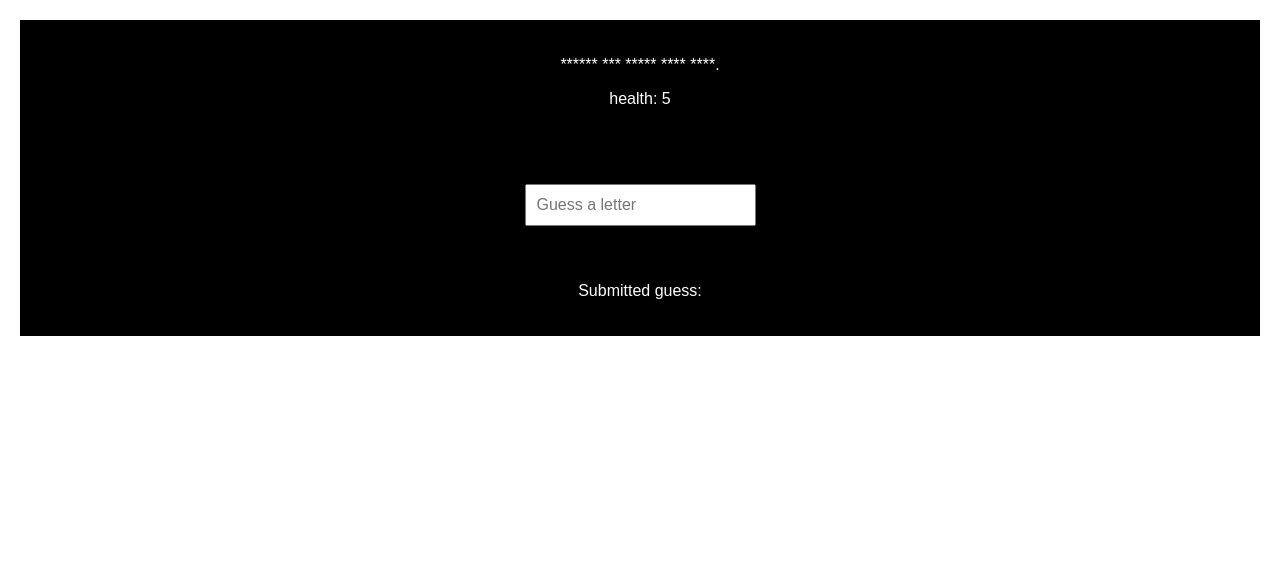
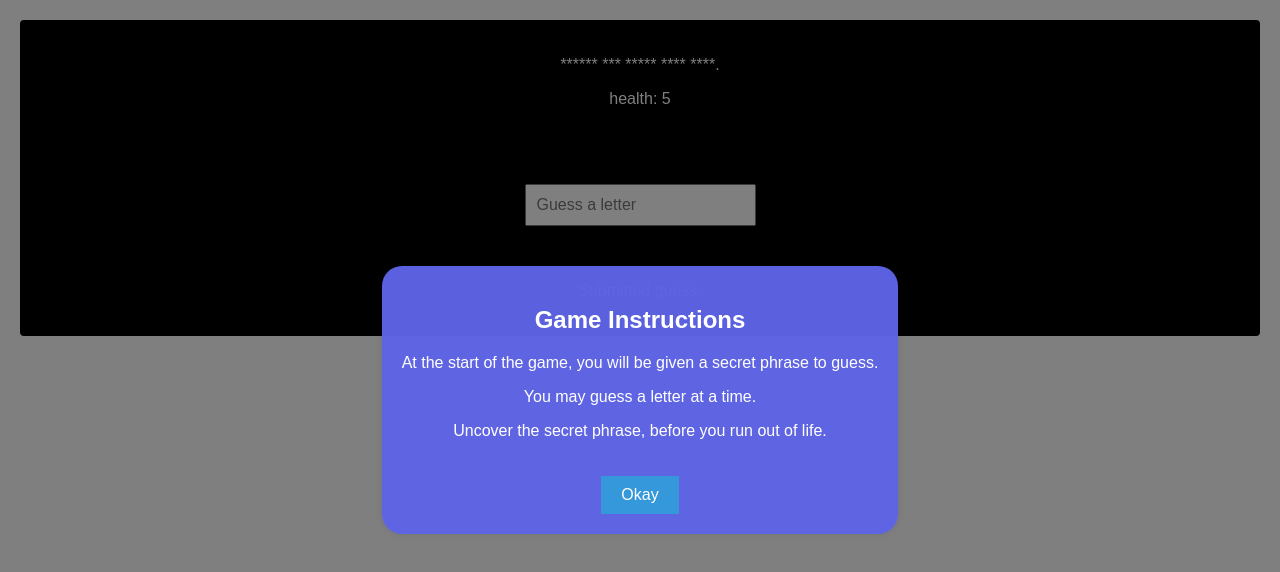
Before and after one commit to erwannd/Project4-part1, a React (Create React App) app: page / in a window 1280 px wide. Both pictures are taken after a click on the button "START". Shown: the top 572 px of the page. Built offline with nearby package versions, Linux system fonts and the light colour scheme.

Commit message:
In process of trying to add welcome banner animation

```diff
--- a/package.json
+++ b/package.json
@@ -9,6 +9,7 @@
     "react": "^18.2.0",
     "react-dom": "^18.2.0",
     "react-scripts": "5.0.1",
+    "react-transition-group": "^4.4.5",
     "web-vitals": "^2.1.4"
   },
   "scripts": {
--- a/src/App.css
+++ b/src/App.css
@@ -24,9 +24,33 @@
   display: flex;
   flex-direction: column;
   align-items: center;
+  border-radius: 4px;
   background-color: #000; /* Set background color to black */
   color: #fff; /* Set text color to white */
   padding: 20px; /* Add padding for better readability */
+  position: relative; /* Make it a relative container for absolute positioning */
+}
+
+.welcome-banner-enter {
+  opacity: 0;
+  transform: translateY(-100%);
+}
+
+.welcome-banner-enter-active {
+  opacity: 1;
+  transform: translateY(0);
+  transition: opacity 300ms, transform 300ms;
+}
+
+.welcome-banner-exit {
+  opacity: 1;
+  transform: translateY(0);
+}
+
+.welcome-banner-exit-active {
+  opacity: 0;
+  transform: translateY(100%);
+  transition: opacity 300ms, transform 300ms;
 }
 
 .player-info {
--- a/src/App.js
+++ b/src/App.js
@@ -2,9 +2,12 @@ import React, { useEffect, useState } from "react";
 import "./App.css";
 import phraseList from "./static/phrases.json";
 import PlayerGuess from "./Components/GetPlayerGuess";
+import WelcomeBanner from "./Components/WelcomeBanner";
+import { CSSTransition } from "react-transition-group";
 
 export default function App() {
   const [gameStart, setGameStart] = useState(false);
+  const [welcomeBanner, setWelcomeBanner] = useState(false);
   const [randomPhrase, setRandomPhrase] = useState("");
   const [displayedPhrase, setDisplayedPhrase] = useState("");
   const [submittedGuess, setSubmittedGuess] = useState("");
@@ -19,15 +22,12 @@ export default function App() {
   }, [randomPhrase]);
 
   // This function is run when the player clicks the start button
-  const handleClick = () => {
+  const handleStart = () => {
     setGameStart(true);
+    setWelcomeBanner(true);
     const rdn = getRandomPhrase();
     setRandomPhrase(rdn);
     console.log(rdn);
-  };
-
-  const clearFeedback = () => {
-    setFeedback("");
   };
 
   // Function to handle guess submission
@@ -67,17 +67,31 @@ export default function App() {
   return (
     <div className="App">
       {!gameStart ? ( // If the game is has not started display START button
-        <button onClick={handleClick} className="start-button">
+        <button onClick={handleStart} className="start-button">
           START
         </button>
       ) : (
-        // Do this once the player pressed START
+        // Do this after the player pressed START
         <div className="main-game-screen">
           <div className="player-info">
             <p>{displayedPhrase}</p>
             <p>health: {health}</p>
           </div>
           <div className="game-div">
+            <CSSTransition
+              in={welcomeBanner}
+              timeout={300}
+              classNames={{
+                enter: "welcome-banner-enter",
+                enterActive: "welcome-banner-enter-active",
+                exit: "welcome-banner-exit",
+                exitActive: "welcome-banner-exit-active",
+              }}
+              unmountOnExit
+            >
+              <WelcomeBanner onCloseWelcome={() => setWelcomeBanner(false)} />
+            </CSSTransition>
+
             {gameComplete ? (
               // The game is over, show result screen
               <div className="game-result-div">
@@ -91,7 +105,7 @@ export default function App() {
                   <PlayerGuess
                     onGuess={handleGuess}
                     previousGuesses={previousGuesses}
-                    clearFeedback={clearFeedback}
+                    clearFeedback={() => setFeedback("")}
                   />
                   <p>Submitted guess: {submittedGuess}</p>
                   <p>{feedback}</p>
--- a/src/Components/GetPlayerGuess.js
+++ b/src/Components/GetPlayerGuess.js
@@ -51,6 +51,7 @@ export default function PlayerGuess({
           placeholder="Guess a letter"
           onChange={handleInputChange}
           className="guess-input"
+          id="player-input"
         ></input>
       </form>
       {previousGuesses.length > 0 && (
--- /dev/null
+++ b/src/Components/WelcomeBanner.js
@@ -0,0 +1,20 @@
+import React from "react";
+import "../static/welcomeBanner.css";
+
+export default function WelcomeBanner({ onCloseWelcome }) {
+  return (
+    <div className="welcome-banner-container">
+      <div className="welcome-banner-content">
+        <h2>Game Instructions</h2>
+        <p>
+          At the start of the game, you will be given a secret phrase to guess.
+        </p>
+        <p>You may guess a letter at a time.</p>
+        <p>Uncover the secret phrase, before you run out of life.</p>
+        <button onClick={onCloseWelcome} className="close-btn">
+          Okay
+        </button>
+      </div>
+    </div>
+  );
+}
--- /dev/null
+++ b/src/Tryout/Banner.js
@@ -0,0 +1,15 @@
+import React from "react";
+
+export default function Banner({ closeBanner }) {
+  return (
+    <div className="welcome-banner">
+      <div className="banner-content">
+        <h2>Welcome!</h2>
+        <p>This is a test welcome banner.</p>
+        <button onClick={closeBanner} className="close-btn">
+          Close
+        </button>
+      </div>
+    </div>
+  );
+}
--- /dev/null
+++ b/src/Tryout/Tryout.css
@@ -0,0 +1,66 @@
+.App {
+  font-family: "Arial", sans-serif;
+  text-align: center;
+  padding: 20px;
+}
+
+.start-button {
+  font-size: 1.5em;
+  padding: 10px 20px;
+  background-color: #4caf50;
+  color: #fff;
+  border: none;
+  cursor: pointer;
+}
+
+.welcome-banner {
+  position: fixed;
+  top: 0;
+  left: 0;
+  width: 100vw;
+  height: 100vh;
+  background: rgba(0, 0, 0, 0.5);
+  display: flex;
+  justify-content: center;
+  align-items: center;
+}
+
+.banner-content {
+  background: rgba(94, 101, 230, 0.97);
+  padding: 20px;
+  border-radius: 20px;
+  text-align: center;
+  box-shadow: 0px 0px 10px rgba(0, 0, 0, 0.1);
+}
+
+.welcome-banner-enter {
+  opacity: 0;
+  transform: translateY(-100%);
+}
+
+.welcome-banner-enter-active {
+  opacity: 1;
+  transform: translateY(0);
+  transition: opacity 400ms, transform 500ms;
+}
+
+.welcome-banner-exit {
+  opacity: 1;
+  transform: translateY(0);
+}
+
+.welcome-banner-exit-active {
+  opacity: 0;
+  transform: translateY(100%);
+  transition: opacity 300ms, transform 300ms;
+}
+
+.close-btn {
+  margin-top: 20px;
+  font-size: 1em;
+  padding: 10px 20px;
+  background-color: #3498db;
+  color: #fff;
+  border: none;
+  cursor: pointer;
+}
--- /dev/null
+++ b/src/Tryout/Tryout.js
@@ -0,0 +1,30 @@
+import React, { useEffect, useState } from "react";
+import { CSSTransition } from "react-transition-group";
+import "./Tryout.css";
+import Banner from "./Banner";
+
+export default function Tryout() {
+  const [showBanner, setShowBanner] = useState(false);
+
+  return (
+    <div className="App">
+      <button onClick={() => setShowBanner(true)} className="start-button">
+        Show Welcome Banner
+      </button>
+
+      <CSSTransition
+        in={showBanner}
+        timeout={300}
+        classNames={{
+          enter: "welcome-banner-enter",
+          enterActive: "welcome-banner-enter-active",
+          exit: "welcome-banner-exit",
+          exitActive: "welcome-banner-exit-active",
+        }}
+        unmountOnExit
+      >
+        <Banner closeBanner={() => setShowBanner(false)} />
+      </CSSTransition>
+    </div>
+  );
+}
--- /dev/null
+++ b/src/static/welcomeBanner.css
@@ -0,0 +1,26 @@
+.welcome-banner-container {
+  position: fixed;
+  top: 0;
+  left: 0;
+  width: 100vw;
+  height: 100vh;
+  background: rgba(0, 0, 0, 0.5);
+  display: flex;
+  justify-content: center;
+  align-items: center;
+}
+
+.welcome-banner-content {
+  background: rgba(94, 101, 230, 0.97);
+  padding: 20px;
+  border-radius: 20px;
+  text-align: center;
+  box-shadow: 0px 0px 10px rgba(0, 0, 0, 0.1);
+}
+
+.close-btn {
+  margin-top: 10px;
+  padding: 10px 20px;
+  font-size: 16px;
+  cursor: pointer;
+}
```
Also changed, not shown: src/index.js (+8 -6 lines), 1 other file (tests, documents, lock files or other folders).
